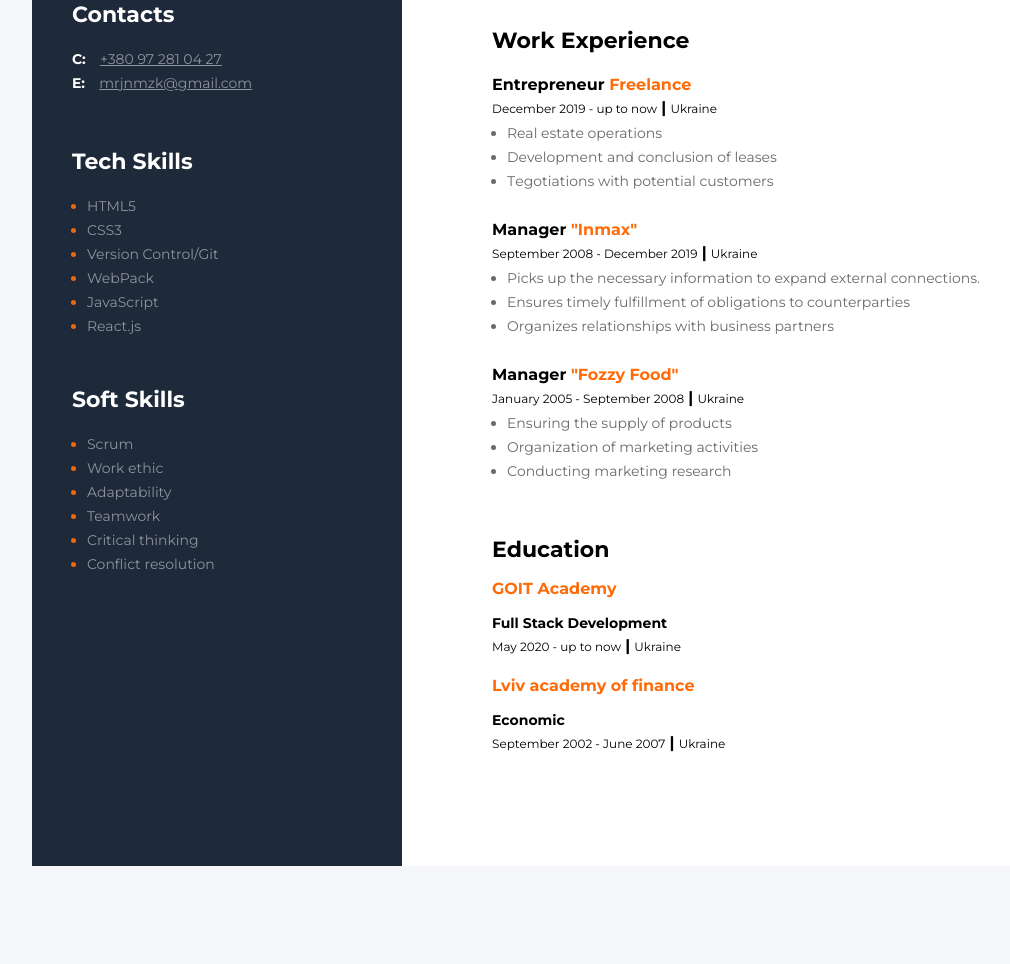
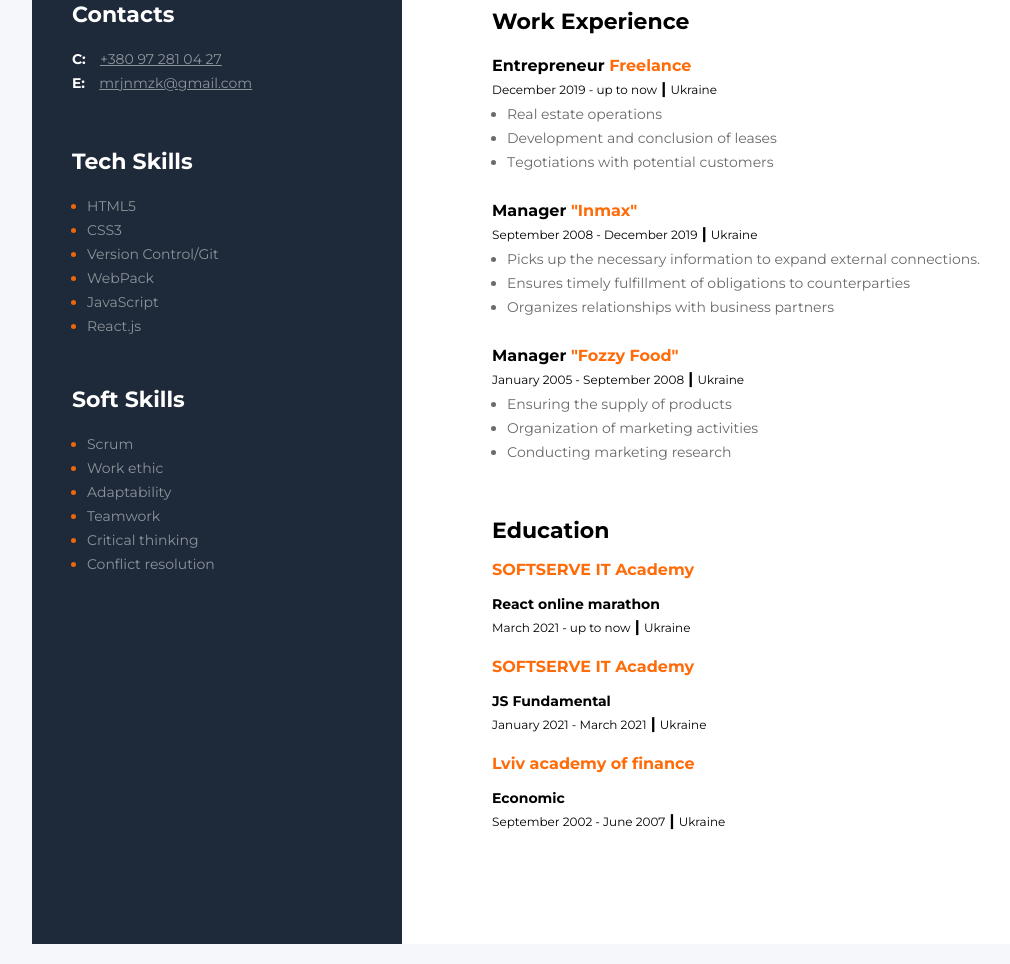
Before and after one commit to mrjnmzk/resume, a plain HTML site: page index.html in a window 1280 px wide. Shown: the part 502-1466 px from the top of the page, without its empty margins (28-1038 px from the left). Before the commit the page ends 1388 px from the top, so only its background shows below. Drawn offline with Linux system fonts and the light colour scheme.

Commit message:
Update index.html

```diff
--- a/index.html
+++ b/index.html
@@ -95,7 +95,7 @@
           <h2 class="front-end-dev">Front-End Developer</h2>
           <h1 class="name">Marian Muzyka</h1>
           <p class="text">
-            Age: 34 years. I am always ready for new knowledge. I am ready to
+            I am always ready for new knowledge. I am ready to
             criticize and work on mistakes. I consider myself a responsible
             person. Always ready for teamwork
           </p>
@@ -208,10 +208,17 @@
           <!--education-->
           <div>
             <h3 class="education-title">Education</h3>
+              <div>
+                <h4 class="study">SOFTSERVE IT Academy</h4>
+                <h5 class="study2">React online marathon</h5>
+                <span class="work-time">March 2021 - up to now</span>
+                <span class="colum">|</span>
+                <span class="work-time">Ukraine</span>
+              </div>
             <div>
-              <h4 class="study">GOIT Academy</h4>
-              <h5 class="study2">Full Stack Development</h5>
-              <span class="work-time">May 2020 - up to now</span>
+              <h4 class="study">SOFTSERVE IT Academy</h4>
+              <h5 class="study2">JS Fundamental</h5>
+              <span class="work-time">January 2021 - March 2021</span>
               <span class="colum">|</span>
               <span class="work-time">Ukraine</span>
             </div>
```
